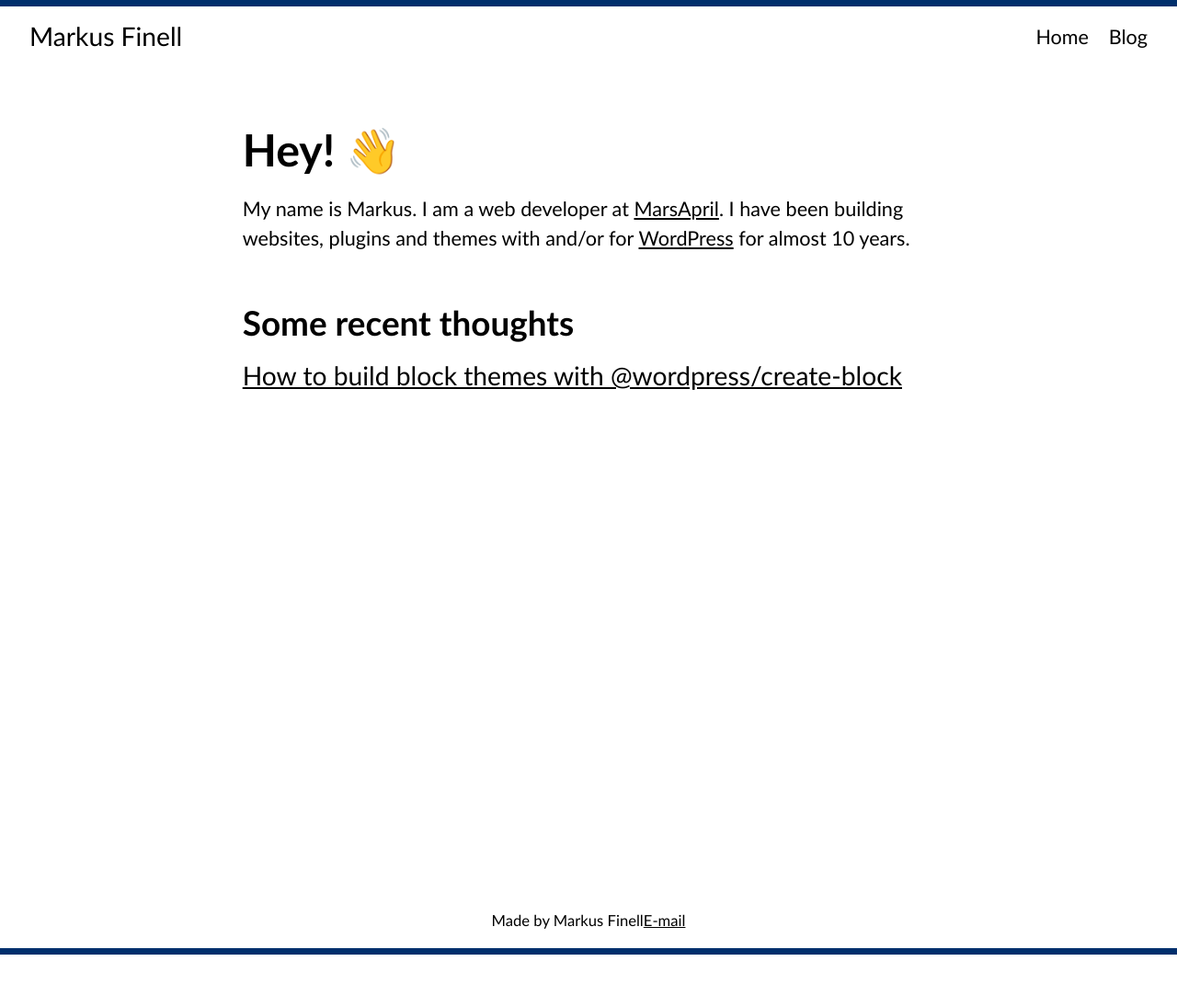
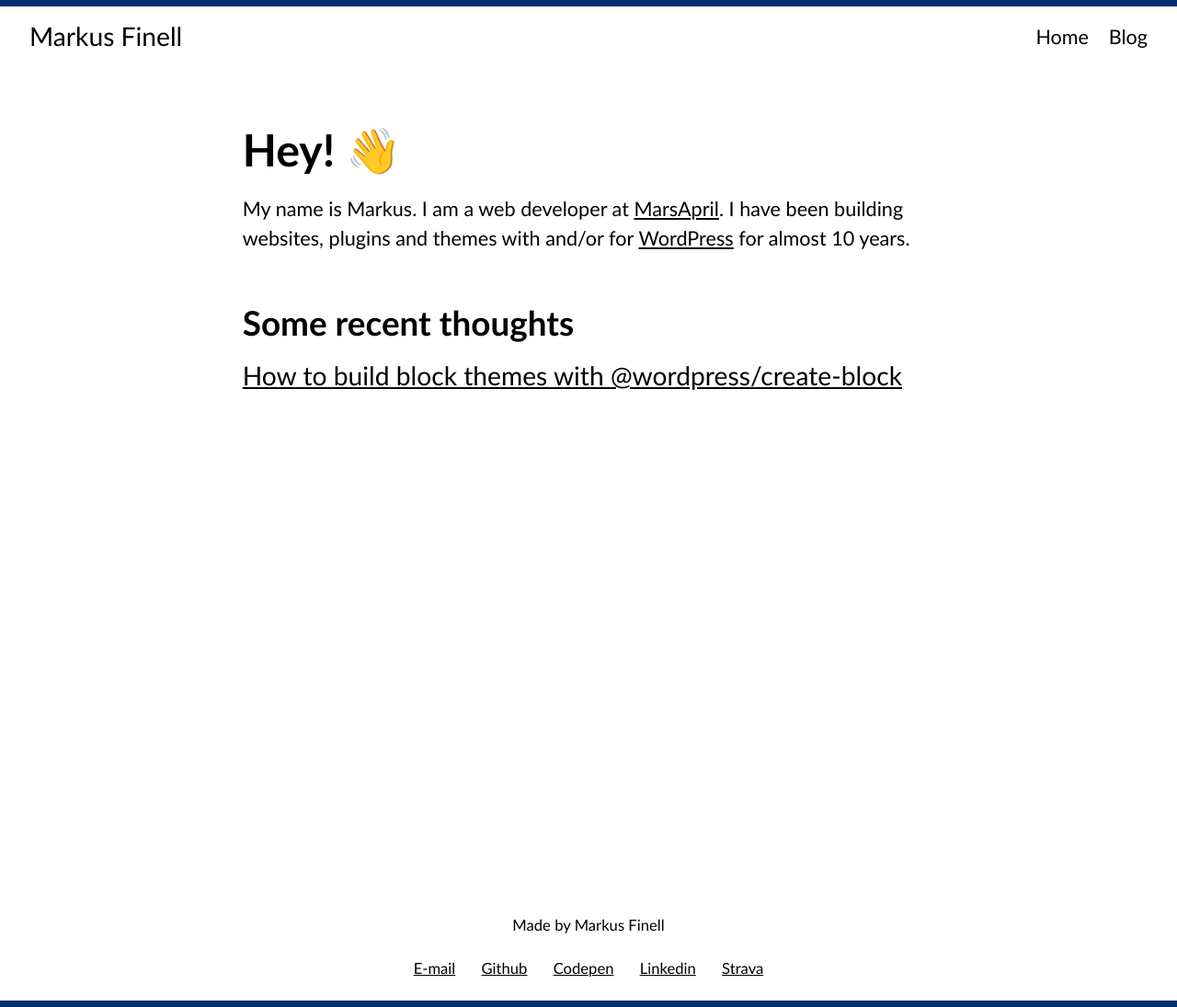
Before and after one commit to markusfinell/markusfinell.github.io, a Jekyll site: the page built from index.md, in a window 1280 px wide. Shown: the whole page at 92% size. Built offline with Jekyll 4.4.1, drawn with Linux system fonts in a browser that asks for light colours; before the commit the page ends 1038 px from its top, so only the background shows below that.

Commit message:
Update footer

```diff
--- a/_layouts/default.html
+++ b/_layouts/default.html
@@ -20,9 +20,15 @@
 			</div>
 		</main>
     <footer>
-      <div class="container-lg flex center pd-b--sm fs--sm">
+      <div class="container-sm text-center grid gap--md pd-b--md fs--sm">
 				<p>Made by Markus Finell</p>
-<div class="flex gap--lg"><a href="mailto:finell.markus@gmail.com">E-mail</a></div>
+				<ul role="list" class="flex center gap--lg">
+					<li><a href="mailto:finell.markus@gmail.com" target="_blank">E-mail</a></li>
+					<li><a href="https://github.com/markusfinell" target="_blank">Github</a></li>
+					<li><a href="https://codepen.io/mfinell" target="_blank">Codepen</a></li>
+					<li><a href="https://linkedin.com/in/markus-finell/" target="_blank">Linkedin</a></li>
+					<li><a href="https://strava.com/athletes/markusfinell" target="_blank">Strava</a></li>
+				</ul>
 			</div>
     </footer>
   </body>
--- a/assets/css/1-global/reset.css
+++ b/assets/css/1-global/reset.css
@@ -22,6 +22,8 @@ figure, blockquote, dl, dd {
 ul[role='list'],
 ol[role='list'] {
   list-style: none;
+  padding: 0;
+  margin: 0;
 }
 
 /* Set core body defaults */
--- a/assets/css/1-global/typography.css
+++ b/assets/css/1-global/typography.css
@@ -31,3 +31,7 @@ h3 {
 h4 {
 	font-size: var(--size--md);
 }
+
+.text-center {
+	text-align: center;
+}
```
